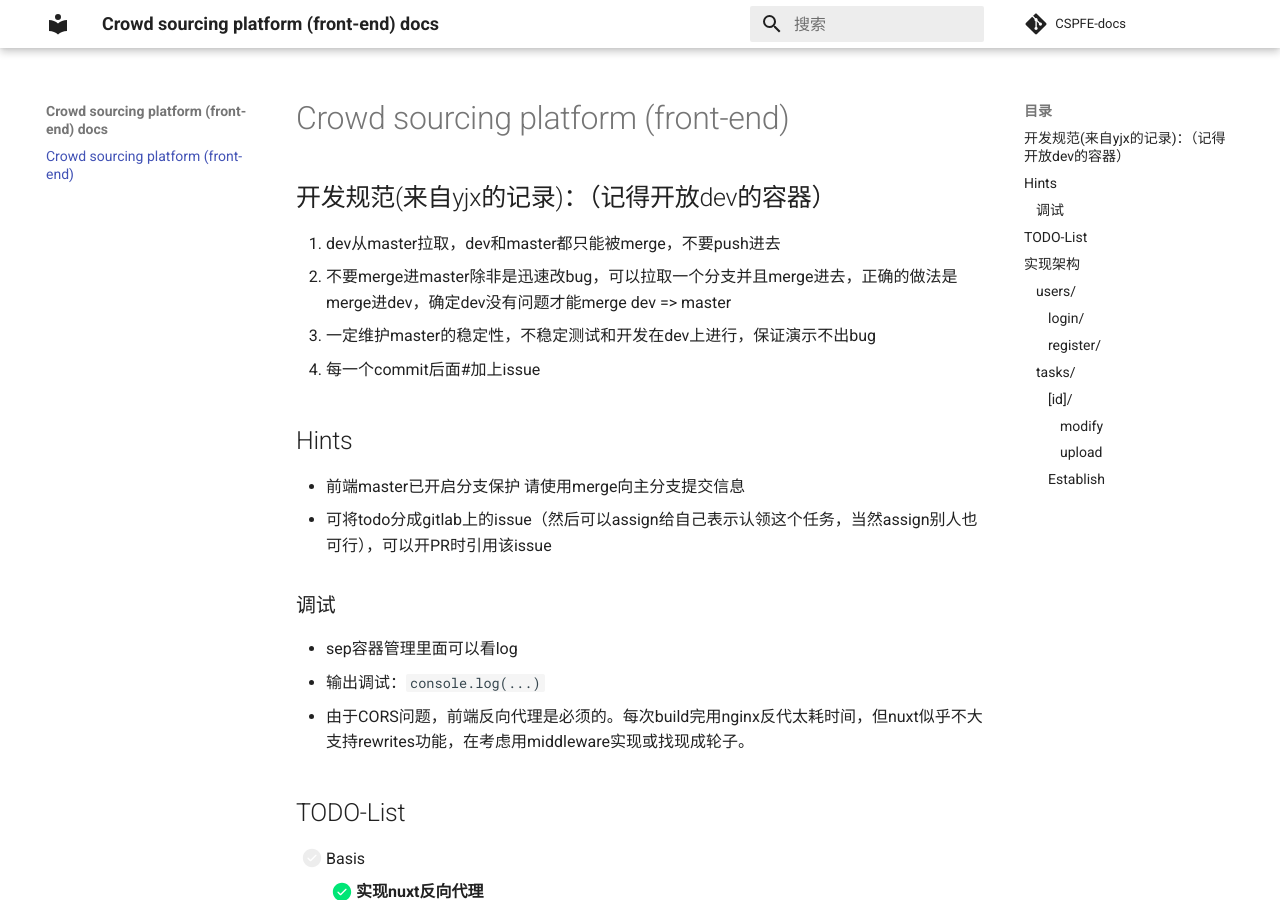
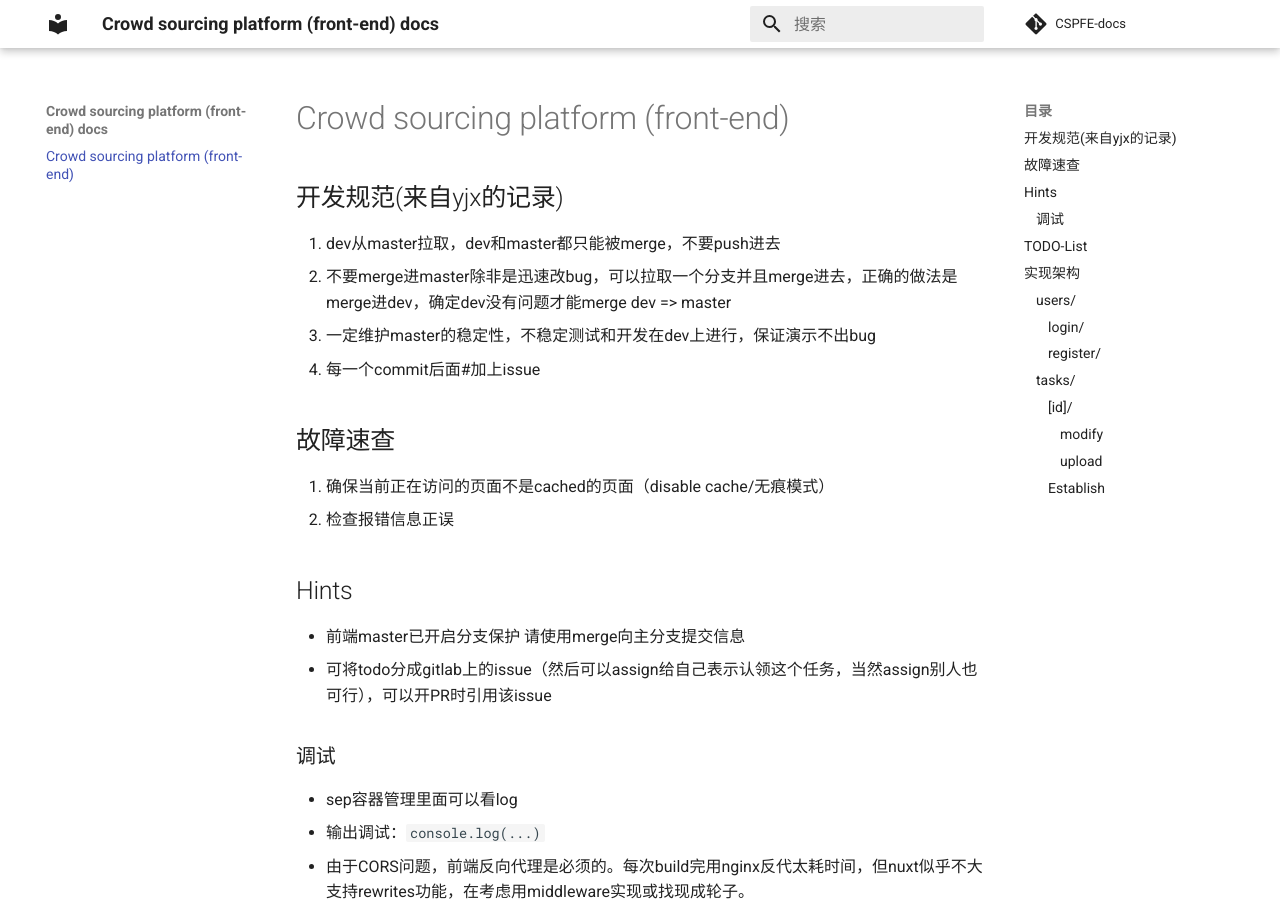
Before and after one commit to syniox/CSFE-docs, an MkDocs documentation site: the page built from docs/index.md, in a window 1280 px wide and 900 px high. Built offline with MkDocs 1.6.1 and Material for MkDocs 9.7.7, drawn with Linux system fonts in a browser that asks for light colours; comment, search, counter and statistics services are not loaded.

Commit message:
Update index.md

```diff
--- a/docs/index.md
+++ b/docs/index.md
@@ -1,11 +1,17 @@
 # Crowd sourcing platform (front-end)
 
 
-## 开发规范(来自yjx的记录)：（记得开放dev的容器）
+## 开发规范(来自yjx的记录)
+
 1. dev从master拉取，dev和master都只能被merge，不要push进去
 2. 不要merge进master除非是迅速改bug，可以拉取一个分支并且merge进去，正确的做法是merge进dev，确定dev没有问题才能merge dev => master
 3. 一定维护master的稳定性，不稳定测试和开发在dev上进行，保证演示不出bug
 4. 每一个commit后面#加上issue
+
+## 故障速查
+
+1. 确保当前正在访问的页面不是cached的页面（disable cache/无痕模式）
+2. 检查报错信息正误
 
 ## Hints
 
```
